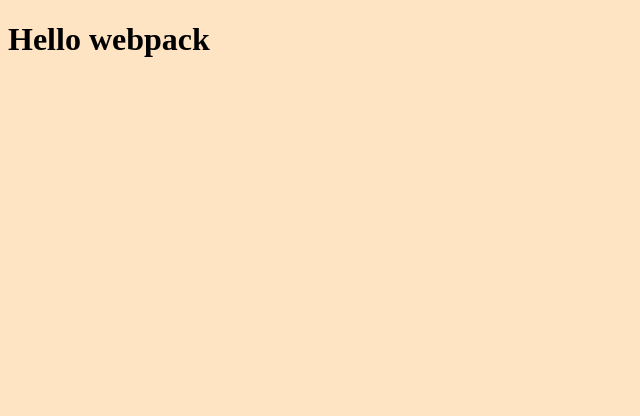
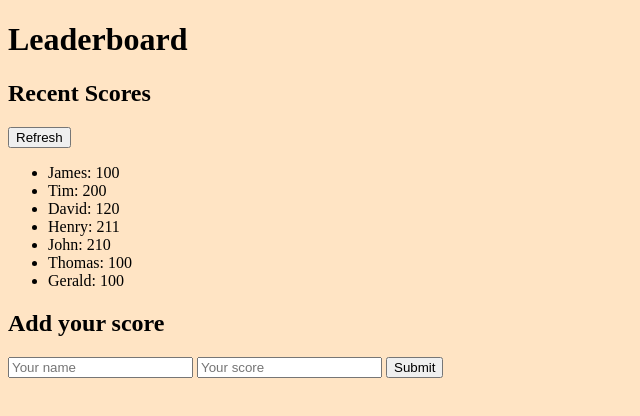
Before and after one commit to Yerimah/Leaderboard-App, a website built with webpack: page src/index.html in a window 1280 px wide. Shown: the whole page, without its empty margins (0-640 px from the left). Built offline with nearby package versions, Linux system fonts and the light colour scheme.

Commit message:
Created html, css and index.js file

```diff
--- a/src/index.html
+++ b/src/index.html
@@ -4,9 +4,42 @@
     <meta charset="UTF-8">
     <meta http-equiv="X-UA-Compatible" content="IE=edge">
     <meta name="viewport" content="width=device-width, initial-scale=1.0">
-    <title>Webpack Exercise</title>
+    <title>Leaderboard</title>
 </head>
 <body>
-    <h1>Hello webpack</h1>
+    <main>
+    <div>
+        <h1>Leaderboard</h1>
+    </div>
+
+    <section class="main-section">
+        <div class="scores-head">
+            <div class="recent-score">
+                <h2>Recent Scores</h2>
+                <button>Refresh</button>
+            </div>
+            <div class="score-table">
+                <ul class="scorelist">
+                    <li class="score">James: 100</li>
+                    <li class="score">Tim: 200</li>
+                    <li class="score">David: 120</li>
+                    <li class="score">Henry: 211</li>
+                    <li class="score">John: 210</li>
+                    <li class="score">Thomas: 100</li>
+                    <li class="score">Gerald: 100</li>
+                </ul>
+            </div>
+        </div>
+
+        <div class="input-score">
+            <h2>Add your score</h2>
+            <form class="data">
+                <input type="text" placeholder="Your name">
+                <input type="number" placeholder="Your score">
+                <button class="add-btn" type="button">Submit</button>
+            </form>
+        </div>
+    </section>
+    </main>
 </body>
 </html>
--- a/src/style.css
+++ b/src/style.css
@@ -1,7 +1,3 @@
 body {
     background-color: bisque;
 }
-
-.hello {
-    color: red;
-  }
--- a/webpack.config.js
+++ b/webpack.config.js
@@ -30,6 +30,10 @@
       {
         test: /\.(png|svg|jpg|jpeg|gif)$/i,
         type: 'asset/resource',
+      },
+      {
+        test: /\.(woff|woff2|eot|ttf|otf)$/i,
+        type: 'asset/resource',
       }
     ],
   },
```
Also changed, not shown: package.json (+11 -2 lines), .github/workflows/linters.yml (added), 2 other files.
